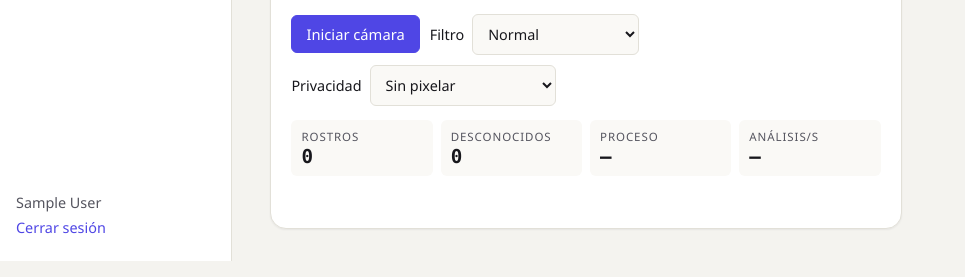
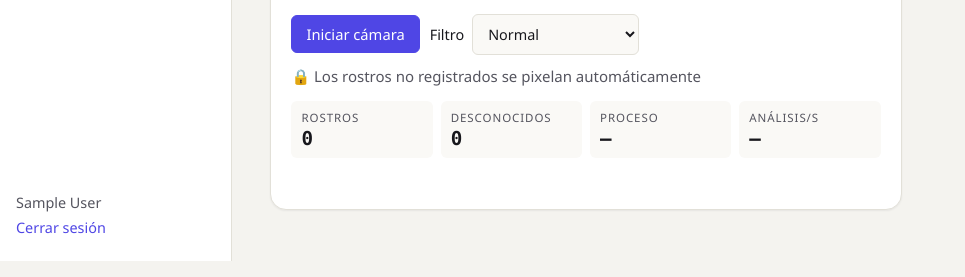
Before and after one commit to JulioVera18/visionaula, a Django app: page /monitor/ in a window 1280 px wide. Shown: the part 539-816 px from the top of the page, without its empty margins (0-965 px from the left). Run offline with Django 5.2, Linux system fonts and the light colour scheme; the visitor is signed in with stand-in values (Sample User, id 1); data that the repository does not hold is empty; parts of the project's set-up code (start-up, migrations or seed data) failed here and were passed over.

Commit message:
feat: pixelado automático de rostros no registrados

```diff
--- a/asistencia/services.py
+++ b/asistencia/services.py
@@ -11,7 +11,7 @@ from django.db.models import Count, Max
 
 from vision import codec
 from vision.model_store import require_model
-from vision.pipeline import PRIVACY_NONE, EnrollmentError, FaceEngine, RenderOptions, render
+from vision.pipeline import EnrollmentError, FaceEngine, RenderOptions, render
 from vision.recognizer import build_gallery, to_bytes
 
 from .models import Asistencia, Estudiante, MuestraRostro, SesionClase
@@ -141,10 +141,9 @@ class FrameRequest:
     image_bytes: bytes
     sesion: SesionClase | None
     view_mode: str = "normal"
-    privacy: str = PRIVACY_NONE
     # False: solo se devuelven los datos de los rostros y el navegador los dibuja
     # sobre el video en vivo (mucho más fluido). True: se devuelve el fotograma
-    # procesado por OpenCV (necesario para filtros y modo privacidad).
+    # procesado por OpenCV (necesario para los filtros).
     with_image: bool = True
 
 
@@ -224,7 +223,6 @@ def procesar_frame(request: FrameRequest) -> dict:
     if request.with_image:
         options = RenderOptions(
             view_mode=request.view_mode,
-            privacy=request.privacy,
             confirmed_labels=frozenset(confirmados),
         )
         imagen = codec.to_data_url(render(analysis, names, options), 75)  # liviano: menos lag
--- a/asistencia/static/asistencia/js/monitor.js
+++ b/asistencia/static/asistencia/js/monitor.js
@@ -19,7 +19,7 @@ export function iniciarMonitor(config) {
   const ui = {
     video: $("video"), salida: $("salida"), canvas: $("canvas"), placeholder: $("placeholder"),
     overlay: $("overlay"),
-    boton: $("btn-camara"), modo: $("modo"), privacidad: $("privacidad"), estado: $("estado"),
+    boton: $("btn-camara"), modo: $("modo"), estado: $("estado"),
     rostros: $("m-rostros"), desc: $("m-desc"), ms: $("m-ms"), fps: $("m-fps"),
     enVivo: $("en-vivo"), registrados: $("registrados"), resumen: $("resumen"), barra: $("barra"),
     toast: $("toast"),
@@ -103,8 +103,8 @@ export function iniciarMonitor(config) {
     }
   }
 
-  // Solo los filtros necesitan la imagen procesada por OpenCV; la privacidad se
-  // aplica en el navegador sobre el video en vivo.
+  // Solo los filtros necesitan la imagen procesada por OpenCV; el pixelado de los
+  // desconocidos se aplica en el navegador sobre el video en vivo.
   const necesitaImagen = () => ui.modo.value !== "normal";
 
   async function procesar(lienzo) {
@@ -118,7 +118,6 @@ export function iniciarMonitor(config) {
       const data = await enviarImagen(config.url, blob, {
         sesion: config.sesion,
         modo: ui.modo.value,
-        privacidad: ui.privacidad.value,
         imagen: conImagen ? "1" : "0",
       }, control.signal);
       return { data, secuencia };
@@ -128,12 +127,12 @@ export function iniciarMonitor(config) {
   }
 
   // Redibuja los últimos resultados en cada cuadro del video, así el pixelado
-  // de privacidad sigue al video en tiempo real.
+  // de los desconocidos sigue al video en tiempo real.
   function redibujar(generacion) {
     if (!estado.activo || estado.generacion !== generacion) return;
     const r = estado.resultado;
     if (r && !r.imagen) {
-      dibujarOverlay(ui.overlay, ui.video, r.rostros, r.ancho, { privacidad: ui.privacidad.value });
+      dibujarOverlay(ui.overlay, ui.video, r.rostros, r.ancho);
     }
     requestAnimationFrame(() => redibujar(generacion));
   }
@@ -156,7 +155,7 @@ export function iniciarMonitor(config) {
     } else {
       ui.salida.hidden = true;
       // También se dibuja aquí por si el navegador pausa requestAnimationFrame.
-      dibujarOverlay(ui.overlay, ui.video, data.rostros, data.ancho, { privacidad: ui.privacidad.value });
+      dibujarOverlay(ui.overlay, ui.video, data.rostros, data.ancho);
     }
     const ahora = performance.now();
     ui.fps.textContent = (1000 / Math.max(ahora - estado.ultimoInstante, 1)).toFixed(1);
--- a/asistencia/static/asistencia/js/overlay.js
+++ b/asistencia/static/asistencia/js/overlay.js
@@ -20,20 +20,17 @@ const BLOQUES_PIXELADO = 10;
  * @param {HTMLVideoElement} video
  * @param {Array} rostros  rostros devueltos por /api/procesar/
  * @param {number} ancho  ancho de la imagen que analizó el servidor
- * @param {{privacidad?: string}} opciones  privacidad: "no", "desconocidos" o "todos"
  */
-export function dibujarOverlay(canvas, video, rostros, ancho, opciones = {}) {
+export function dibujarOverlay(canvas, video, rostros, ancho) {
   const ctx = prepararLienzo(canvas);
   if (!video.videoWidth || !ancho) return;
   const area = areaVisible(canvas, video);
   const k = area.ancho / ancho;
   const punto = (x, y) => [area.x + x * k, area.y + y * k];
-  const privacidad = opciones.privacidad || "no";
-  if (privacidad !== "no") {
-    const escalaVideo = video.videoWidth / ancho;
-    rostros.filter((r) => privacidad === "todos" || r.estudiante_id === null)
-      .forEach((r) => pixelar(ctx, video, r.box, escalaVideo, punto, k));
-  }
+  // Privacidad: quien no está registrado se pixela automáticamente.
+  const escalaVideo = video.videoWidth / ancho;
+  rostros.filter((r) => r.estudiante_id === null)
+    .forEach((r) => pixelar(ctx, video, r.box, escalaVideo, punto, k));
   rostros.forEach((rostro) => dibujarRostro(ctx, rostro, punto, k));
 }
 
--- a/asistencia/templates/asistencia/monitor.html
+++ b/asistencia/templates/asistencia/monitor.html
@@ -31,13 +31,7 @@
       <label>Filtro
         <select id="modo">{% for key, label in filtros %}<option value="{{ key }}">{{ label }}</option>{% endfor %}</select>
       </label>
-      <label>Privacidad
-        <select id="privacidad">
-          <option value="no">Sin pixelar</option>
-          <option value="desconocidos">Pixelar desconocidos</option>
-          <option value="todos">Pixelar todos</option>
-        </select>
-      </label>
+      <span class="muted">🔒 Los rostros no registrados se pixelan automáticamente</span>
     </div>
     <div class="metrics">
       <div><span class="stat-label">Rostros</span><b id="m-rostros">0</b></div>
--- a/vision/annotator.py
+++ b/vision/annotator.py
@@ -77,7 +77,7 @@ def draw_landmarks(image: np.ndarray, landmarks: tuple, scale: float = 1.0) -> N
 
 
 def pixelate(image: np.ndarray, box: tuple, blocks: int = 10) -> None:
-    """Pixela una región (modo privacidad para rostros desconocidos)."""
+    """Pixela una región (privacidad: rostros no registrados)."""
     x, y, w, h = box
     region = image[y : y + h, x : x + w]
     if region.size == 0:
```
Also changed, not shown: asistencia/api.py (+1 -8 lines), docs/CASOS_DE_PRUEBA.md (+2 -2 lines), docs/GUION_VIDEO.md (+1 -1 lines), vision/pipeline.py (+2 -14 lines), README.md.
